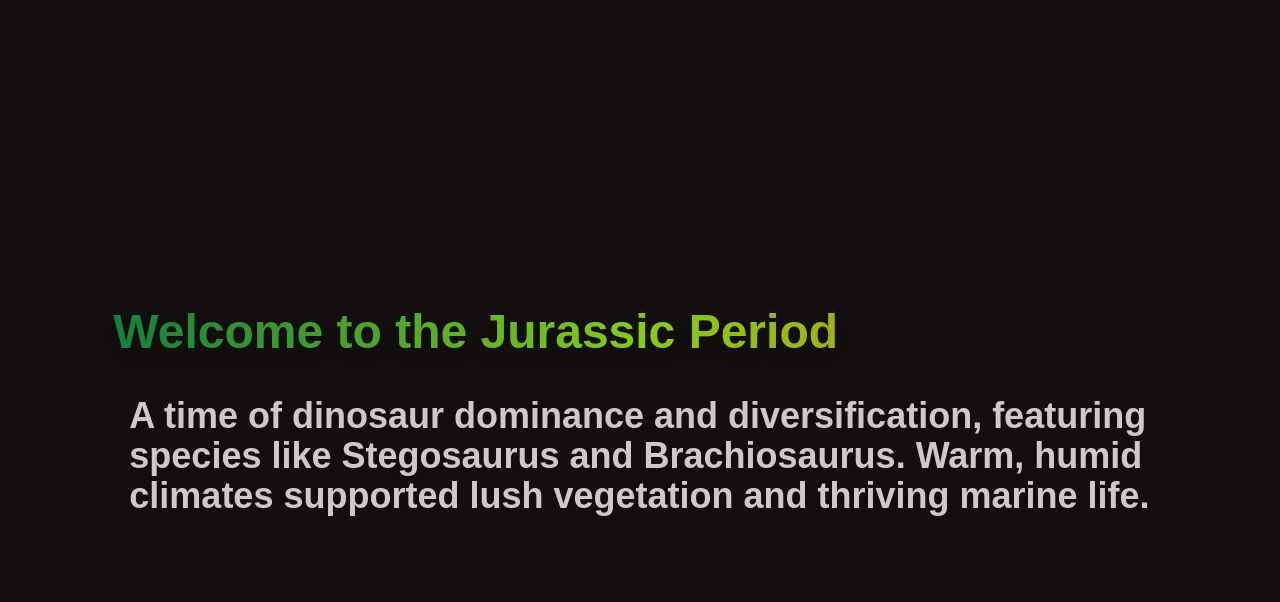
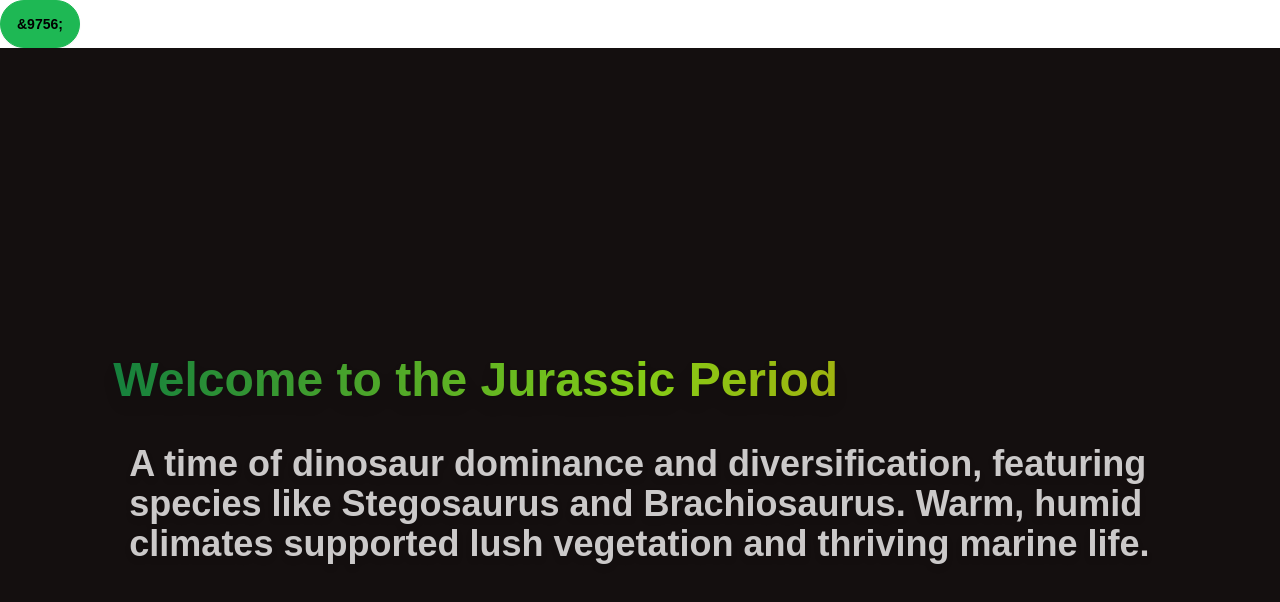
Before and after one commit to jjdsilva0/VTHacks24, a Next.js app in the folder vthacks/: page /jurassic in a window 1280 px wide. Shown: the top 602 px of the page. Built offline with nearby package versions, Linux system fonts and the light colour scheme.

Commit message:
Add backbutton.

```diff
--- /dev/null
+++ b/vthacks/app/components/BackButton.js
@@ -0,0 +1,15 @@
+"use client"
+
+import Link from "next/link";
+
+const EmbarkButton = ({url}) => {
+    return (
+        <Link href={url}>
+            <button className="btn btn-primary">
+                &9756;
+            </button>
+        </Link>
+    )
+}
+
+export default EmbarkButton;
--- a/vthacks/app/jurassic/page.jsx
+++ b/vthacks/app/jurassic/page.jsx
@@ -1,8 +1,11 @@
 "use client";
+
+import BackButton from "../components/BackButton";
 
 export default function Home() {
   return (
     <div>
+      <BackButton url="/" />
       <div className="w-full bg-base-200 text-base-content px-2 py-4 flex">
         {/* Left Section: Title and Description */}
         <div className="carousel carousel-vertical h-[99dvh] w-full flex items-center">
```
